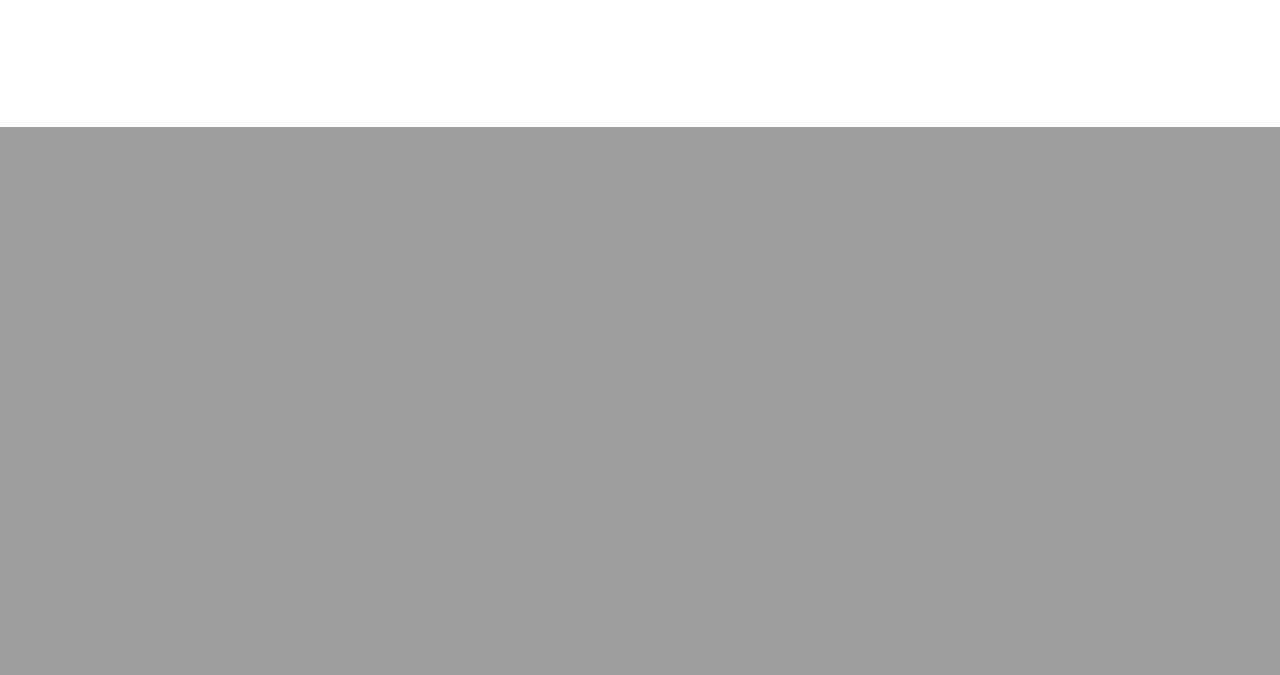
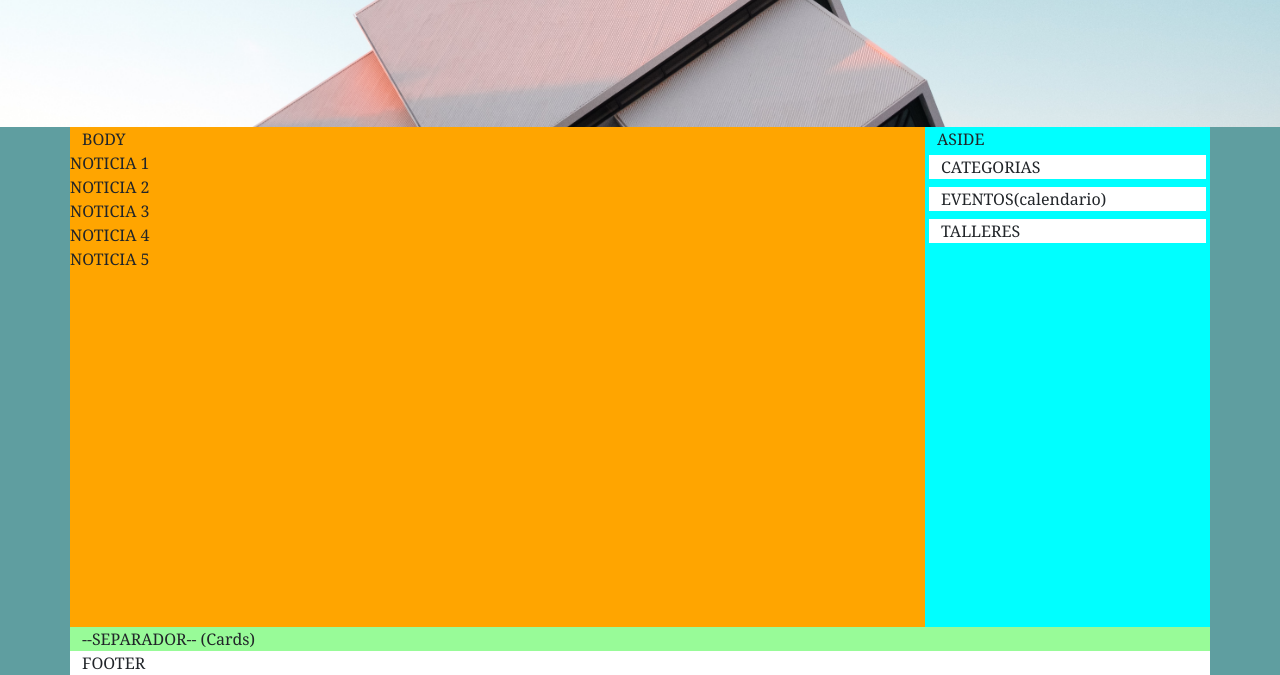
Before and after one commit to JulianMnZodd/ProyectoInformatorio, a Django app: page / in a window 1280 px wide. Shown: the part 673-1348 px from the top of the page. Before the commit the page ends 800 px from the top, so only its background shows below. Run offline with Django 3.2, Linux system fonts and the light colour scheme; parts of the project's set-up code (start-up, migrations or seed data) failed here and were passed over.

Commit message:
Diseño de la pagina principal (1)cambio

```diff
--- a/info/static/css/main.css
+++ b/info/static/css/main.css
@@ -2,62 +2,39 @@
     box-sizing: border-box;
     margin: 0;
     padding: 0;
-}
-/*-------Imagen del principio---------------*/
-.banner-inicio{
-    width: 100%;
-    height: 600px;
-    background-image: url(https://downloader.la/temp/[Downloader.la]-62f1a20e601d3.jpg);
-    background-size:cover;
-    background-attachment: fixed;
-    padding-left: 600px;
-    padding-top: 120px;
+    font-family: Georgia, 'Times New Roman', Times, serif;
 }
 
-.lead{
-    font-family: 'Oleo Script Swash Caps', cursive;
-    width: 500px;
-    color: black;
-    text-align: center;
-    font-size: 50px;
-}
-/*----------------------------------------------------*/
-
-/*Editando el nav*/
-
-.navbar{
-    font-size: 17px;
-    font-family: 'Oleo Script Swash Caps', cursive;
+body{
+    background-color: cadetblue;
+    /* padding-top: 70px; */
 }
 
-.navbar-brand{
-    margin-right: 250px;
-    font-size: 28px;
-    color: #ffffff;
+            /* NAV */
+
+.nav-link{
+    color: #FFFFFF;
 }
 
-.nav-link{
-    color: rgb(14, 13, 13);
-}
-/*--------------------------------------------------------*/
-
-/*-----------Esta es la imagen justo debajo del nav-----------------*/
-.div-img{
-    width: 100%;
-    height: 600px;
-    background-image: url(https://images.pexels.com/photos/159862/art-school-of-athens-raphael-italian-painter-fresco-159862.jpeg);
-    background-size: cover;
-    background-attachment: fixed;
+nav{
+    background-color: cadetblue;
 }
 
-.div-slogan{
-    display: flex;
-    justify-content: center;
-    height: 100%;
-    width: 100%;
-    align-items: center;
-    color: #2b29aa;
-    font-size: 50px;
-    font-family: 'Oleo Script Swash Caps', cursive;
+/******************************/
+            /* Main */
+
+
+.bg-image{
+    background-image: url('../img/iglesia.jpg');
+    background-size: cover;
+    background-position: center;
 }
-/*---------------------------------------------------------------*/
+
+.bg-image h1{
+    margin-top: 200px;
+
+}
+
+.col-md-9{
+    height: 500px;
+}
--- a/info/templates/base.html
+++ b/info/templates/base.html
@@ -10,54 +10,43 @@
     <link rel="stylesheet" type="text/css" href="{% static 'css/main.css' %}">
 </head>
 <body>
-  <nav class="navbar navbar-expand-lg fixed-top" style="background-color: #679ec9;">
-    <div class="container">
-      <a class="navbar-brand" href="{%url 'home'%}">CEBs Castelli</a>
+  <!-- Cabezera -->
+  <header>
+    <nav class="navbar navbar-expand-md fixed-top  p-md-3">
+        <div class="container-fluid">
+        <a class="navbar-brand" href="{%url 'home'%}">LOGO</a>
         <button class="navbar-toggler" type="button" data-bs-toggle="collapse" data-bs-target="#navbarNavDropdown" aria-controls="navbarNavDropdown" aria-expanded="false" aria-label="Toggle navigation">
             <span class="navbar-toggler-icon"></span>
         </button>
-      <div class="collapse navbar-collapse" id="navbarNavDropdown">
-        <ul class="navbar-nav">
+        <div class="collapse navbar-collapse justify-content-end" id="navbarNavDropdown">
+            <ul class="navbar-nav" >
             <li class="nav-item">
-            <a class="nav-link " aria-current="page" href="#">Inicio</a>
+                <a class="nav-link active" aria-current="page" href="#">Inicio</a>
             </li>
             <li class="nav-item">
-            <a class="nav-link" href="#">Quienes somos</a>
+                <a class="nav-link" href="{%url 'noticias:listar_noticias' %}">Noticias</a>
             </li>
             <li class="nav-item">
-            <a class="nav-link" href="#">Mision/Vision</a>
-          </li>
-          <li class="nav-item">
-            <a class="nav-link" href="{%url 'contacto'%}">Contacto</a>
-          </li>
-          <li class="nav-item">
-            <a class="nav-link" href="{%url 'noticias:listar_noticias'%}">Noticias</a>
+                <a class="nav-link" href="#">Eventos</a>
             </li>
             <li class="nav-item">
                 <a class="nav-link" href="#">Actividades</a>
             </li>
             <li class="nav-item dropdown">
-            <a class="nav-link dropdown-toggle" href="#" role="button" data-bs-toggle="dropdown" aria-expanded="false">
-              <svg xmlns="http://www.w3.org/2000/svg" width="25" height="22" fill="currentColor" class="bi bi-person-circle" viewBox="0 0 16 16">
-                <path d="M11 6a3 3 0 1 1-6 0 3 3 0 0 1 6 0z"/>
-                <path fill-rule="evenodd" d="M0 8a8 8 0 1 1 16 0A8 8 0 0 1 0 8zm8-7a7 7 0 0 0-5.468 11.37C3.242 11.226 4.805 10 8 10s4.757 1.225 5.468 2.37A7 7 0 0 0 8 1z"/>
-              </svg>
-            </a>
+                <a class="nav-link dropdown-toggle" href="#" role="button" data-bs-toggle="dropdown" aria-expanded="false">Cuenta </a>
                 <ul class="dropdown-menu">
-              <li><a class="dropdown-item" href="{%url 'usuarios:Logearse'%}"> Ingresar</a></li><!---El nombre de la aplicacion + : + el name-->
-              <li><a class="dropdown-item" href="{%url 'usuarios:Registrarse'%}">Registrarse</a></li>
+                <li><a class="dropdown-item" href="{%url 'usuarios:Logearse' %}">Iniciar sesión</a></li>
+                <li><a class="dropdown-item" href="{%url 'usuarios:Registrarse' %}">Registrarse</a></li>
                 </ul>
             </li>
-          <!--li class="nav-item">
-            <a class="nav-link" href="{%url 'usuarios:index'%}">Logearse</a>
-          </li-->
+            <li class="nav-item">
+                <a class="nav-link" href="{%url 'contacto' %}">Contacto</a>
+            </li>
             </ul>
         </div>
         </div>
     </nav>
-  <br>
-  <br>
-  <br>
+  </header>
 
   {%block contenido%}
 
--- a/info/templates/home.html
+++ b/info/templates/home.html
@@ -3,14 +3,84 @@
 
 {%block contenido%}
 
-<!---BANNER INICIO-->
-<div class="banner-inicio">
-        <p class="lead">
-            Comunidades Eclesiales de Base (CEBs)<br>
-             Castelli
-        </p>
-</div>
+    <!-- Contenido -->
+    <main>
+        <!--BANNER-->
+        <div class="container-fluid" style="background-color:bisque;">
+            <div class="row">
+                <div class="bg-image w-100 vh-100 d-block justify-content-center align-items-center">
+                    <div class="content text-center m-1">
+                        <h1>OPCION POR LOS POBRES</h1>
+                        <!--DISEÑAR LA FRASE-->
+                        <h2>(BARRA DE INICIO DE SESION)</h1>
+                        <!--DISEÑAR BARRA DE LOGUIN (NO DE REGISTRO)-->
+                    </div>
+                </div>
+            </div>
+        </div>
 
-<!--<a href="{%url 'noticias:listar_noticias'%}">ir a listar noticias</a>---->
+        <!-- <div class="bg-image w-100 vh-100 d-flex justify-content-center align-items-center">
+            <div class="content text-center"></div>
+            <h1>TEXTO</h1>
+        </div> -->
+
+        <!--SIDE BAR - BODY-->
+        <div class="container-lg">
+            <div class="row">
+                <div class="col-md-9" style="background-color: orange;">
+                    BODY
+                    <div class="row">
+                        NOTICIA 1
+                    </div>
+                    <div class="row">
+                        NOTICIA 2
+                    </div>
+                    <div class="row">
+                        NOTICIA 3
+                    </div>
+                    <div class="row">
+                        NOTICIA 4
+                    </div>
+                    <div class="row">
+                        NOTICIA 5
+                    </div>
+                </div>
+                <div class="col-md-3" style="background-color:aqua;">
+                    ASIDE
+                    <div class="row">
+                        <div class="col m-1" style="background-color: #ffff;">
+                            CATEGORIAS
+                        </div>
+                        <div class="col m-1" style="background-color: #ffff;">
+                            EVENTOS(calendario)
+                        </div>
+                        <div class="col m-1" style="background-color: #ffff;">
+                            TALLERES
+                        </div>
+
+                    </div>
+                </div>
+            </div>
+        </div>
+
+        <!--SEPARADOR-->
+        <div class="container-lg">
+            <div class="row">
+                <div class="col-sm-12" style="background-color:palegreen ;">
+                    --SEPARADOR-- (Cards)
+                </div>
+            </div>
+        </div>
+
+        <!--FOOTER-->
+        <div class="container">
+            <div class="row">
+                <div class="col" style="background-color: #ffff;">
+                    FOOTER
+                </div>
+            </div>
+        </div>
+
+    </main>
 
 {%endblock contenido%}
```
Also changed, not shown: info/static/img/iglesia.jpg (added). Lines whose indentation alone changed are shown as unchanged.
